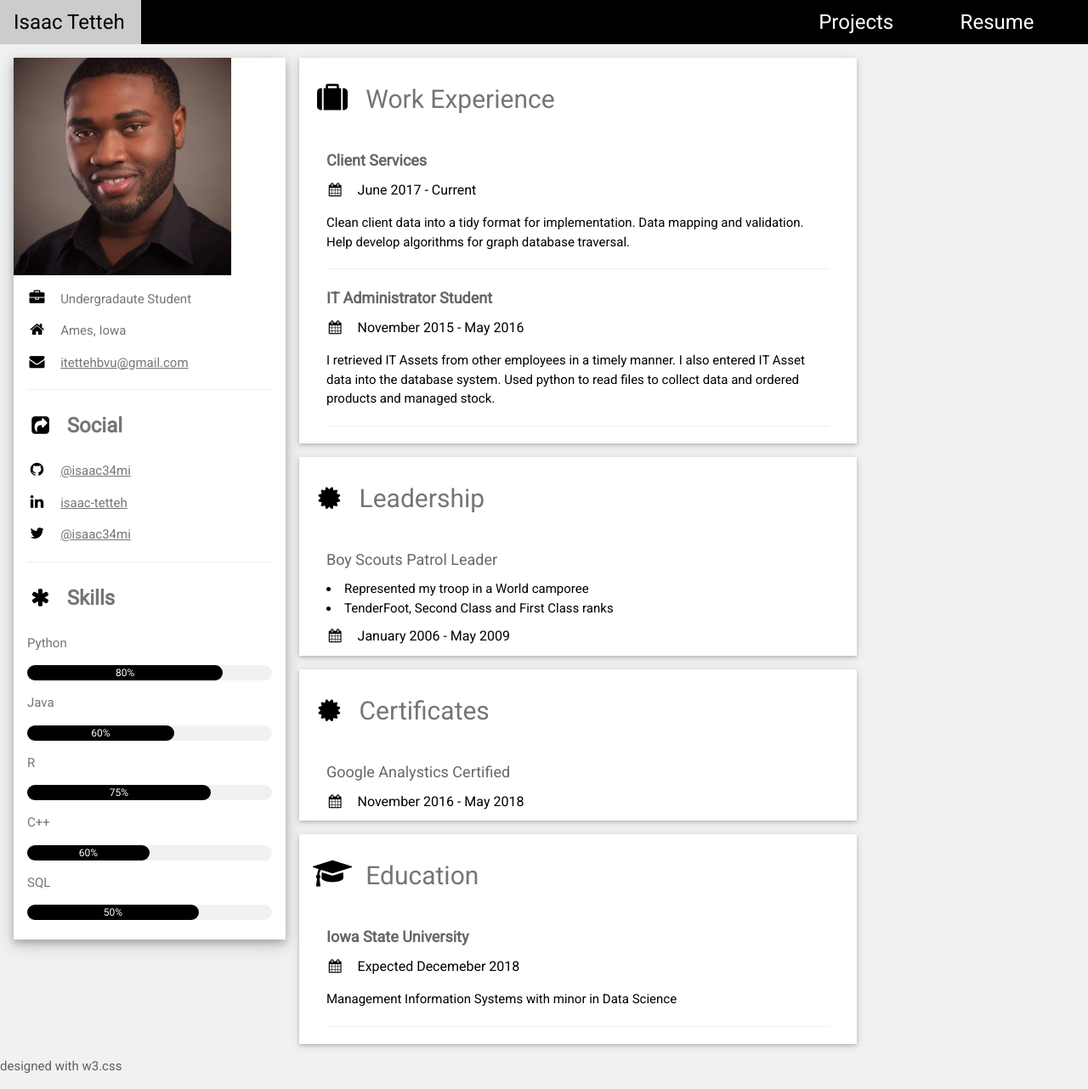
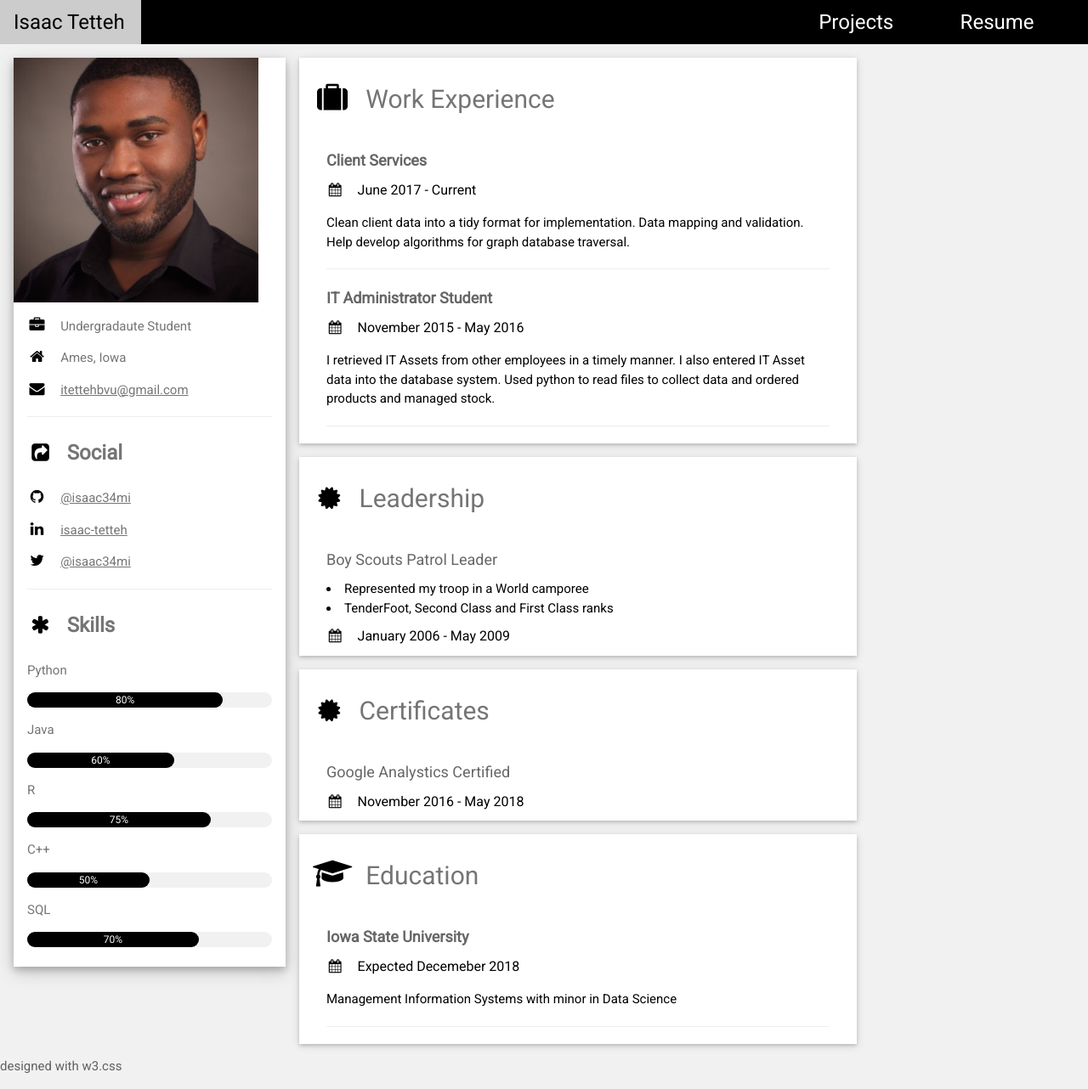
Before and after one commit to isaac34mi/Portfolio, a Flask app: page / in a window 1280 px wide. Shown: the whole page at 85% size. Run offline with Flask 2, Linux system fonts and the light colour scheme.

Commit message:
Update resume.html

```diff
--- a/templates/resume.html
+++ b/templates/resume.html
@@ -12,7 +12,7 @@
 
       <div class="w3-white w3-text-grey w3-card-4">
         <div class="w3-display-container">
-          <img src="/static/isaaccjpg.jpg" style="width:80%;hight:80%" alt="isaac picture">
+          <img src="/static/isaaccjpg.jpg" style="width:90%;hight:90%" alt="isaac picture">
           <div class="w3-display-bottomleft w3-container w3-text-black">
           </div>
         </div>
@@ -50,13 +50,13 @@
             <p>C++</p>
           <div class="w3-progress-container w3-round-xlarge w3-small">
             <div class="w3-progressbar w3-round-xlarge w3-black" style="width:50%">
-              <div class="w3-center w3-text-white">60%</div>
+              <div class="w3-center w3-text-white">50%</div>
             </div>
           </div>
           <p>SQL</p>
           <div class="w3-progress-container w3-round-xlarge w3-small">
             <div class="w3-progressbar w3-round-xlarge w3-black" style="width:70%">
-              <div class="w3-center w3-text-white">50%</div>
+              <div class="w3-center w3-text-white">70%</div>
             </div>
           </div>
           </div>
```
